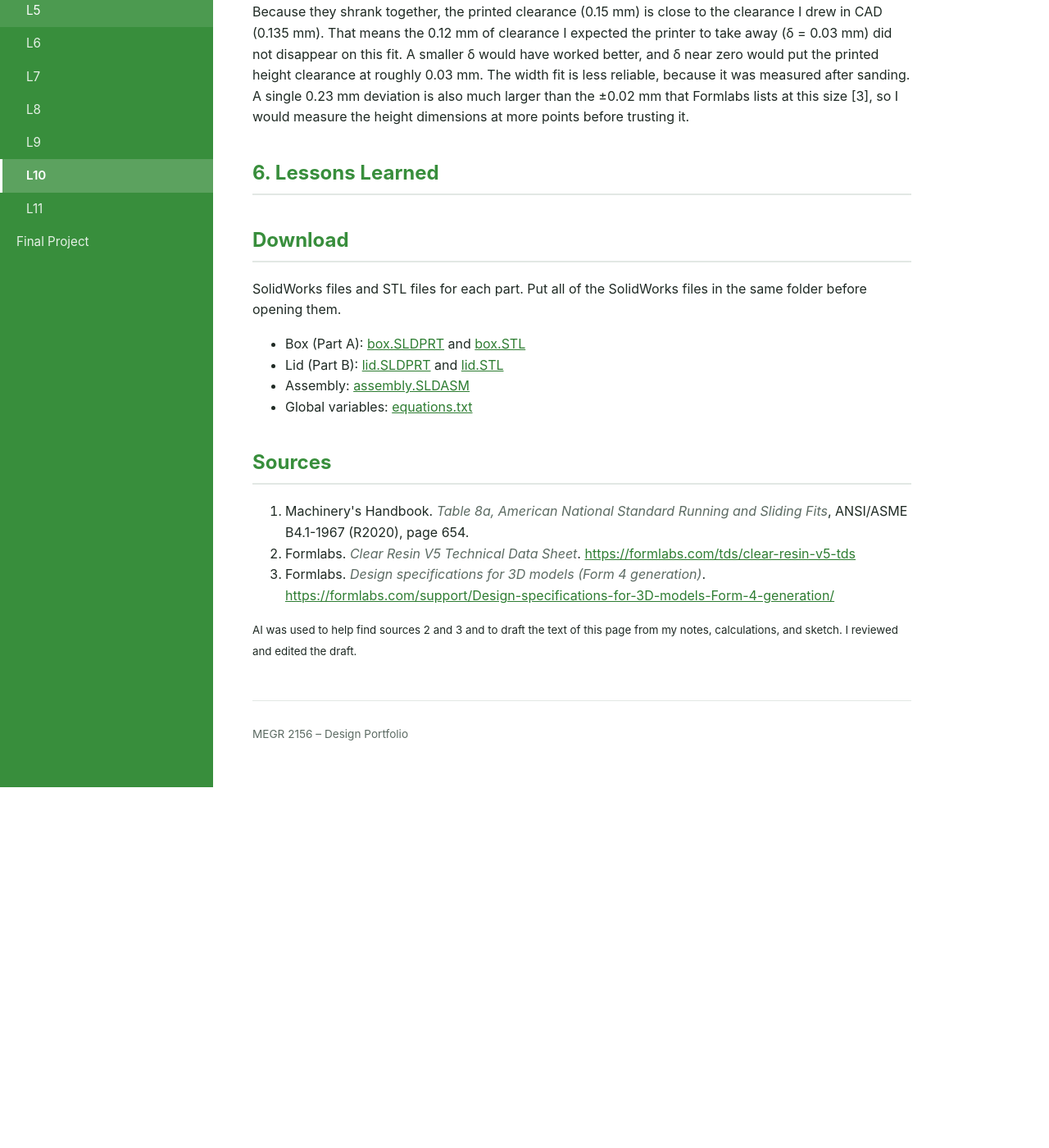
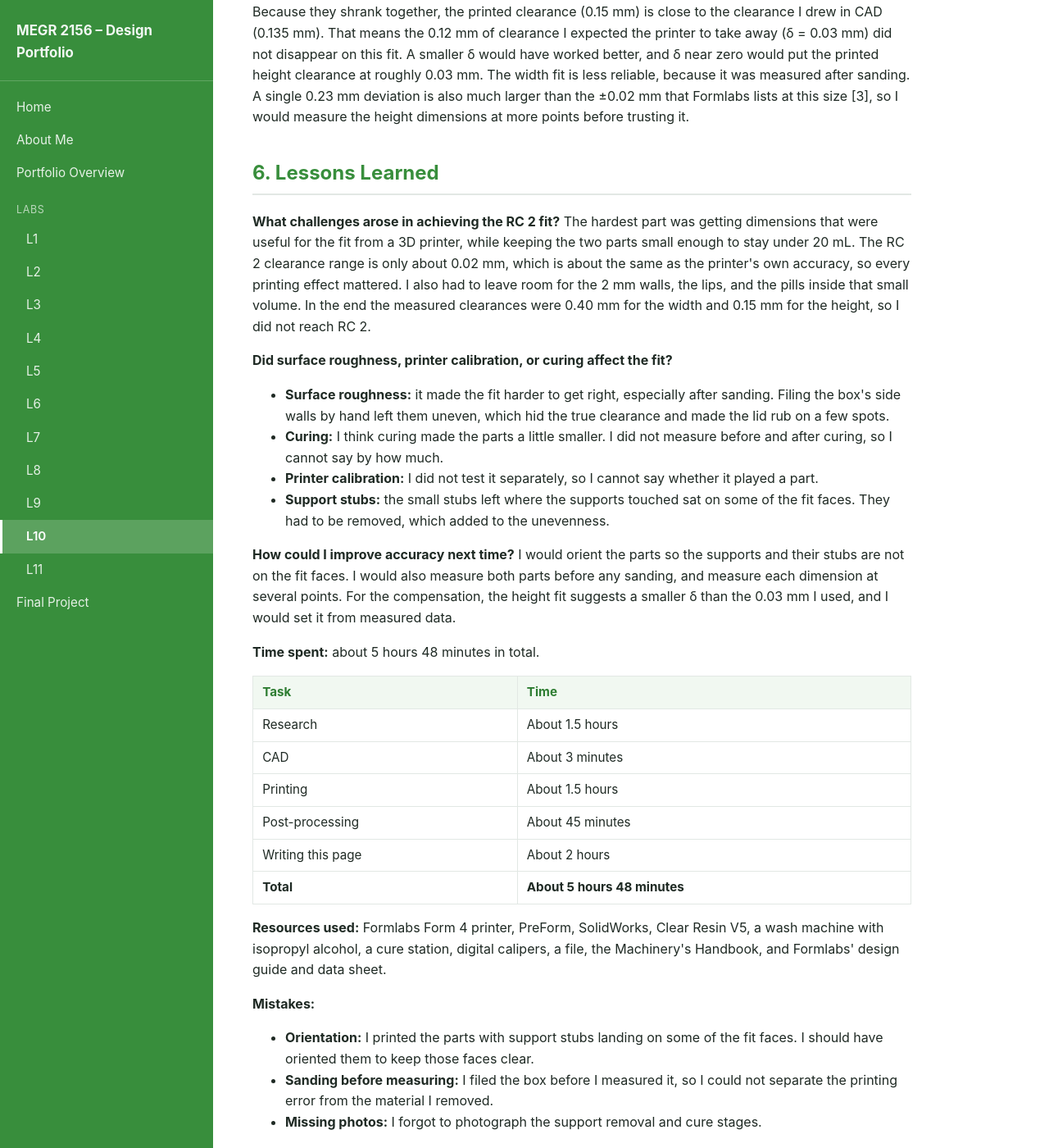
Before and after one commit to juanmasacova/MASACOVA-portfolio, a Jekyll site: the page built from docs/Labs/L10/index.html, in a window 1280 px wide and 1400 px high, scrolled down 25291 px. Shown: the whole window at 82% size. Built offline with Jekyll 4.4.1, drawn with Linux system fonts in a browser that asks for light colours; before the commit the page ends 26251 px from its top, so only the background shows below that; some of the changed text lies outside the part shown.

Commit message:
L10: add Lessons Learned section and wash solvent
Co-Authored-By: Claude Sonnet 5.5 <noreply@anthropic.com>
Claude-Session: https://claude.ai/code/session_01RhUpXezzLAhCNXa2newucz

```diff
--- a/docs/Labs/L10/index.html
+++ b/docs/Labs/L10/index.html
@@ -200,7 +200,7 @@ title: "L10 – RC 2 Sliding Fit: Pill Box"
 <div class="table-wrap">
 <table>
 <tr><th>Stage</th><th>What I did</th></tr>
-<tr><td>Wash</td><td>5 minutes in the wash machine.</td></tr>
+<tr><td>Wash</td><td>5 minutes in the wash machine with isopropyl alcohol.</td></tr>
 <tr><td>Cure</td><td>5 minutes. For Clear Resin V5, the data sheet lists a standard cure of 5 minutes at room temperature on a Form Cure L, and a max-strength cure of 15 minutes at 60&nbsp;&deg;C [2].</td></tr>
 <tr><td>Support removal</td><td>I removed the supports from both parts. Small stubs (tether stubs) were left where the supports touched the parts, and some of them were on the faces that set the fit.</td></tr>
 <tr><td>Sanding</td><td>I sanded the side walls of the box by hand with a file of unknown grit, to make the lid slide more easily.</td></tr>
@@ -270,6 +270,40 @@ title: "L10 – RC 2 Sliding Fit: Pill Box"
 
 <h2>6. Lessons Learned</h2>
 
+<p><strong>What challenges arose in achieving the RC 2 fit?</strong> The hardest part was getting dimensions that were useful for the fit from a 3D printer, while keeping the two parts small enough to stay under 20 mL. The RC 2 clearance range is only about 0.02 mm, which is about the same as the printer's own accuracy, so every printing effect mattered. I also had to leave room for the 2 mm walls, the lips, and the pills inside that small volume. In the end the measured clearances were 0.40 mm for the width and 0.15 mm for the height, so I did not reach RC 2.</p>
+
+<p><strong>Did surface roughness, printer calibration, or curing affect the fit?</strong></p>
+<ul>
+<li><strong>Surface roughness:</strong> it made the fit harder to get right, especially after sanding. Filing the box's side walls by hand left them uneven, which hid the true clearance and made the lid rub on a few spots.</li>
+<li><strong>Curing:</strong> I think curing made the parts a little smaller. I did not measure before and after curing, so I cannot say by how much.</li>
+<li><strong>Printer calibration:</strong> I did not test it separately, so I cannot say whether it played a part.</li>
+<li><strong>Support stubs:</strong> the small stubs left where the supports touched sat on some of the fit faces. They had to be removed, which added to the unevenness.</li>
+</ul>
+
+<p><strong>How could I improve accuracy next time?</strong> I would orient the parts so the supports and their stubs are not on the fit faces. I would also measure both parts before any sanding, and measure each dimension at several points. For the compensation, the height fit suggests a smaller &delta; than the 0.03 mm I used, and I would set it from measured data.</p>
+
+<p><strong>Time spent:</strong> about 5 hours 48 minutes in total.</p>
+<div class="table-wrap">
+<table>
+<tr><th>Task</th><th>Time</th></tr>
+<tr><td>Research</td><td>About 1.5 hours</td></tr>
+<tr><td>CAD</td><td>About 3 minutes</td></tr>
+<tr><td>Printing</td><td>About 1.5 hours</td></tr>
+<tr><td>Post-processing</td><td>About 45 minutes</td></tr>
+<tr><td>Writing this page</td><td>About 2 hours</td></tr>
+<tr><td><strong>Total</strong></td><td><strong>About 5 hours 48 minutes</strong></td></tr>
+</table>
+</div>
+
+<p><strong>Resources used:</strong> Formlabs Form 4 printer, PreForm, SolidWorks, Clear Resin V5, a wash machine with isopropyl alcohol, a cure station, digital calipers, a file, the Machinery's Handbook, and Formlabs' design guide and data sheet.</p>
+
+<p><strong>Mistakes:</strong></p>
+<ul>
+<li><strong>Orientation:</strong> I printed the parts with support stubs landing on some of the fit faces. I should have oriented them to keep those faces clear.</li>
+<li><strong>Sanding before measuring:</strong> I filed the box before I measured it, so I could not separate the printing error from the material I removed.</li>
+<li><strong>Missing photos:</strong> I forgot to photograph the support removal and cure stages.</li>
+</ul>
+
 <h2>Download</h2>
 <p>SolidWorks files and STL files for each part. Put all of the SolidWorks files in the same folder before opening them.</p>
 <ul>
```
